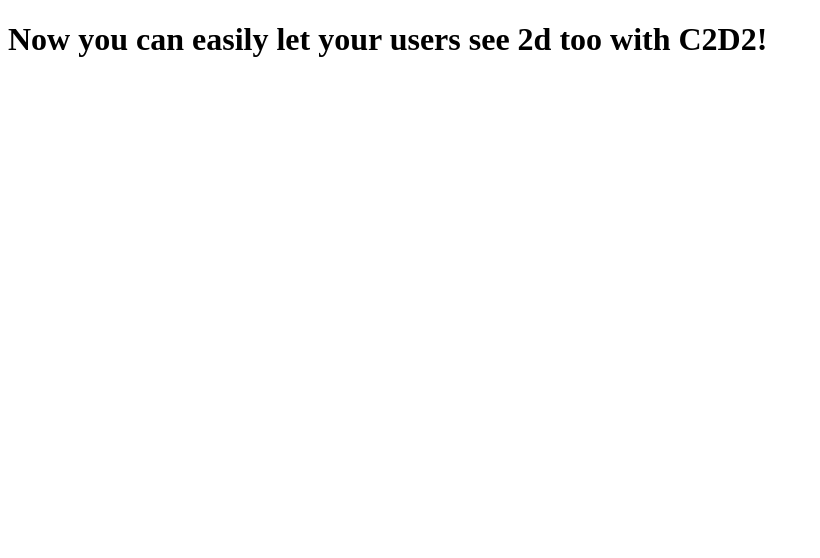
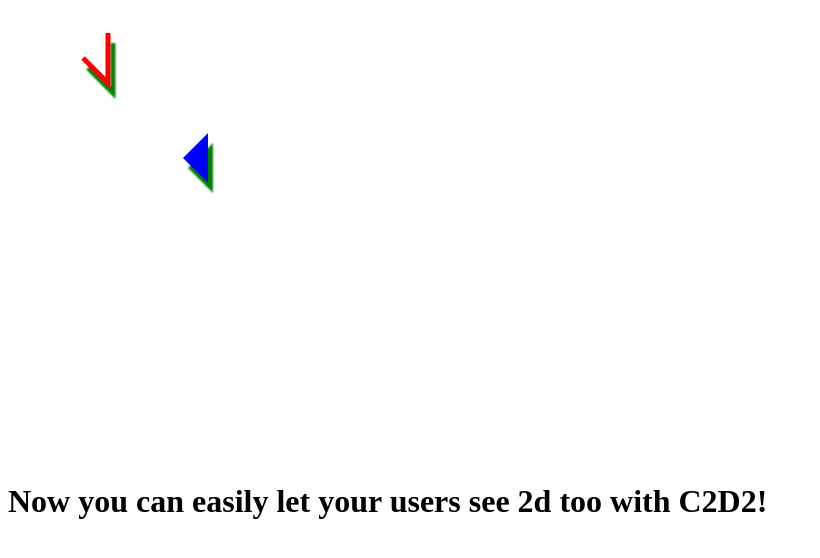
Before and after one commit to brettz9/C2D2, a plain HTML site: page C2D2.html in a window 1280 px wide. Shown: the whole page, without its empty margins (0-820 px from the left). Drawn offline with Linux system fonts and the light colour scheme.

Commit message:
Use changed file name

```diff
--- a/C2D2.html
+++ b/C2D2.html
@@ -6,10 +6,10 @@
 <canvas id="cnv" width="1000" height="550"></canvas>
 -->
 <!--[if lte IE 8]><script type="text/javascript" src="explorercanvas/excanvas.js"></script><![endif]-->
-<script type="text/javascript" src="canvas.js"></script>
+<script type="text/javascript" src="C2D2.js"></script>
 <script type="text/javascript">
 //var strokeStyle = C2D2(c).strokeStyle("rgb(50,110,210)").strokeStyle(); // Use property name as a function (but without arguments) to get the value
-//var ctx = CanvasContext('cnv'); // default is the first canvas element on the page, so can also be omitted if only one canvas is in use
+//var ctx = C2D2('cnv'); // default is the first canvas element on the page, so can also be omitted if only one canvas is in use
 
 var ctx = C2D2([1000, 450]) // Could also be: {id:'cnv'} as 2nd arg  or {width: 1000, height: 550, id:'cnv', appendTo:document.body}, etc.
             //.$lineColor('red').lineWidth(5).$shadow({color:'green', blur:2, offset:[5, 10]}).$line([75, 50], [100,75], [100,25])
```
